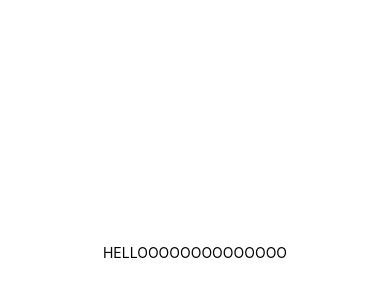
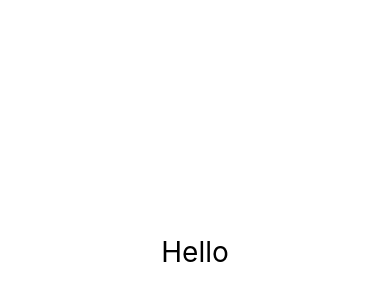
Before and after one commit to chuchu02/React_Expo_App, a React Native app: screen / in a window 390 px wide. Shown: the part 170-470 px from the top of the page. Built offline with nearby package versions, Linux system fonts and the light colour scheme.

Commit message:
style 실험

```diff
--- a/App.js
+++ b/App.js
@@ -5,8 +5,8 @@
 export default function App() {
   return (
     <View style={styles.container}>
-      <Text>HELLOOOOOOOOOOOOOO</Text>
-      <StatusBar style="auto" />
+      <Text style={styles.text}>Hello</Text>
+      <StatusBar style="dark" />
     </View>
   );
 }
@@ -14,8 +14,12 @@
 const styles = StyleSheet.create({
   container: {
     flex: 1,
-    backgroundColor: "#fff",
+    backgroundColor: "white",
     alignItems: "center",
     justifyContent: "center",
   },
+  text: {
+    fontSize: 28,
+    color: "black",
+  },
 });
```
